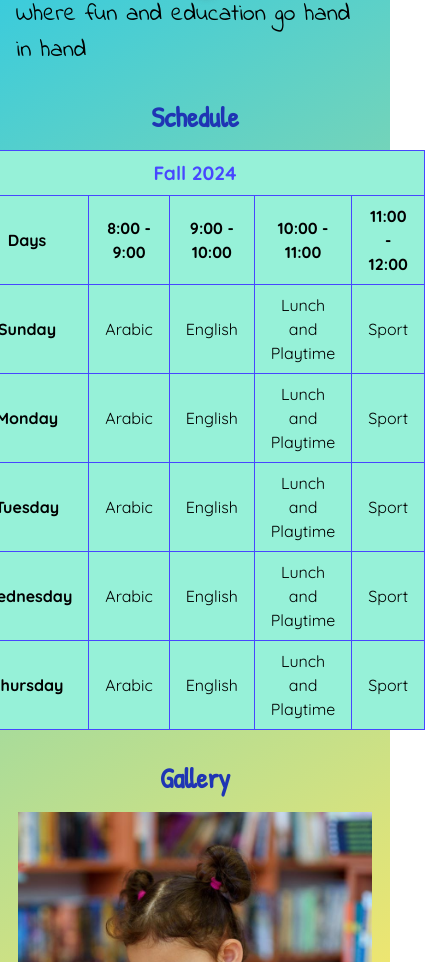
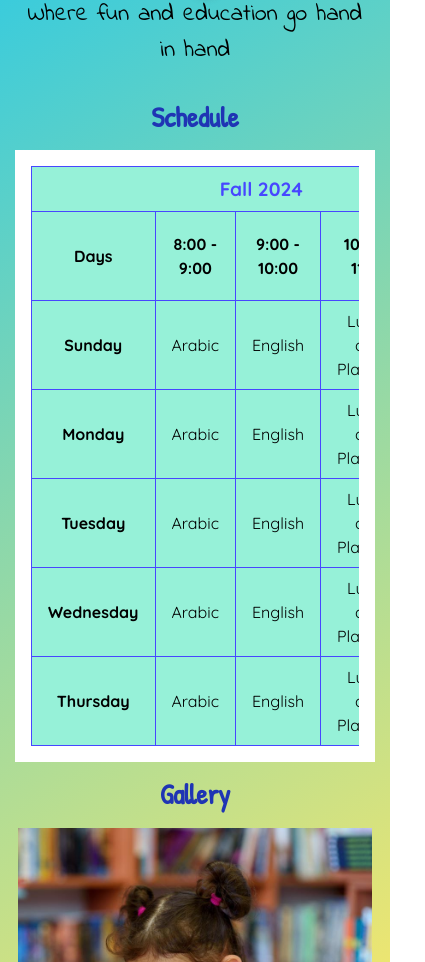
Before and after one commit to S-Y-A-N/ITCS333, a plain HTML site: page assignments/a1/index.html in a window 390 px wide. Shown: the part 395-1357 px from the top of the page, 425 px wide, since content can reach past the window. Drawn offline with nearby package versions, Linux system fonts and the light colour scheme.

Commit message:
Fix table responsiveness

```diff
--- a/assignments/a1/index.html
+++ b/assignments/a1/index.html
@@ -40,7 +40,7 @@
       <section class="schedule" id="schedule">
         <h2>Schedule</h2>
 
-        <div class="overflow-auto">
+        <div class="table overflow-auto">
           <table>
             <thead>
               <tr>
--- a/assignments/a1/style.css
+++ b/assignments/a1/style.css
@@ -143,11 +143,18 @@ section h2 {
 }
 
 .welcome p {
+  text-align: center;
   font-family: var(--nav-font);
   font-size: 1.5rem;
 }
 
 /* Schedule */
+.table {
+  background: white;
+  border: 1rem solid white;
+  border-bottom: none;
+}
+
 table, td, th {
   background: var(--table-bg);
   border: 1px solid var(--table-border);
@@ -317,3 +324,15 @@ footer {
     flex-direction: column;
   }
 }
+
+@media (max-width: 490px) {
+  .table {
+    width: 360px;
+  }
+}
+
+@media (max-width: 370px) {
+  .table {
+    width: 300px;
+  }
+}
```
Also changed, not shown: assignments/a1/script.js (deleted, +0 -14 lines).
